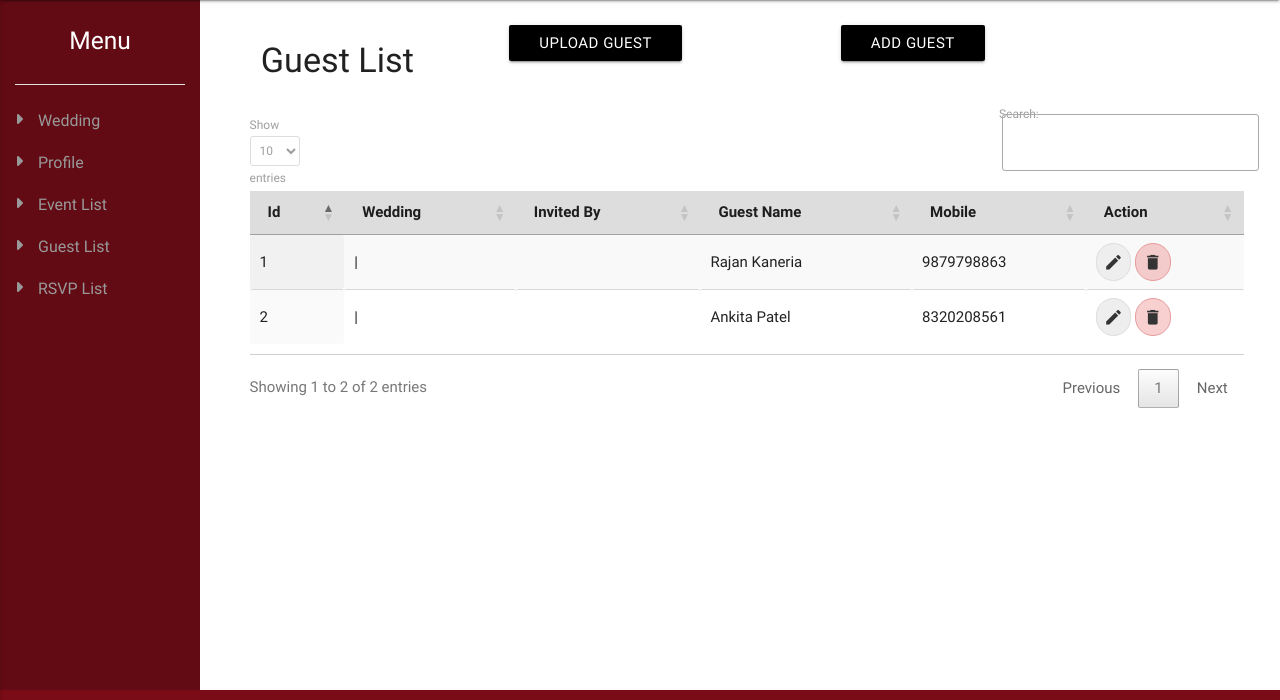
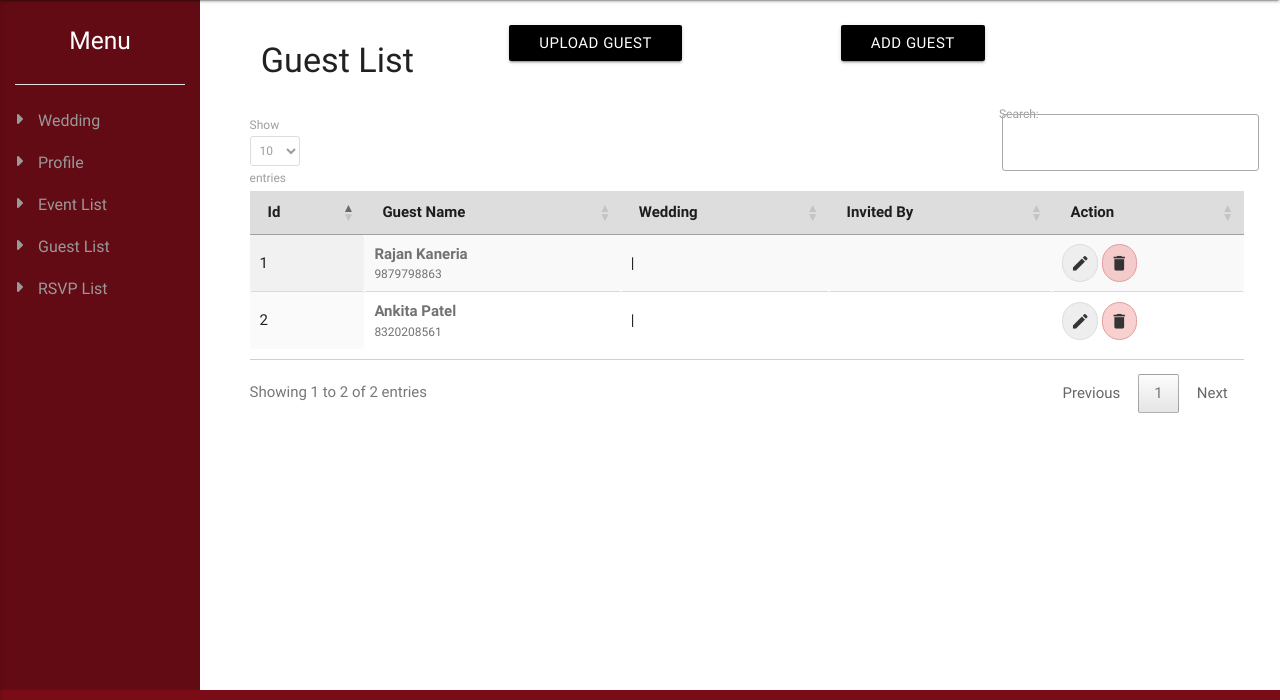
Before and after one commit to AnkitaPatel994/momentweddingWeb, a CodeIgniter app: page /moments-wedding/admin/guest_list in a window 1280 px wide. Shown: the part 100-800 px from the top of the page. Run offline with CodeIgniter, Linux system fonts and the light colour scheme; the visitor is signed in with stand-in values (Sample User, id 1); data comes from the database, SQL or seed files in the repository; data that the repository does not hold is empty; some libraries are stand-ins or nearby versions.

Commit message:
Wedding guest

```diff
--- a/application/config/config.php
+++ b/application/config/config.php
@@ -24,7 +24,7 @@ defined('BASEPATH') OR exit('No direct script access allowed');
 |
 */
 
-$config['base_url'] = 'http://localhost/moment-wedding/';
+$config['base_url'] = 'http://localhost/moments-wedding/';
 
 /*
 |--------------------------------------------------------------------------
--- a/application/views/guest_list.php
+++ b/application/views/guest_list.php
@@ -17,10 +17,9 @@
 			        <thead>
 			          <tr>
 			              <th>Id</th>
+			              <th>Guest Name</th>
 			              <th>Wedding</th>
 			              <th>Invited By</th>
-			              <th>Guest Name</th>
-			              <th>Mobile</th>
 			              <th>Action</th>
 			          </tr>
 			        </thead>
@@ -29,10 +28,9 @@
 			        <?php foreach($allGuestList as $key => $allGuestListRow){?>
 			          <tr id="guest-id<?php echo $allGuestListRow['id']; ?>">
 			            <td><?php echo $allGuestListRow['id']; ?></td>
+			            <td><div class="guest-name"><?php echo $allGuestListRow['name']; ?></div><div class="guest-contact"><?php echo $allGuestListRow['mobile']; ?></div></td>
 			            <td><?php echo $allGuestListRow['weddingName']; ?></td>
 			            <td><?php echo $allGuestListRow['invitedBy']; ?></td>
-			            <td><?php echo $allGuestListRow['name']; ?></td>
-			            <td><?php echo $allGuestListRow['mobile']; ?></td>
 			            <td><a href="#EditGuestList" class="btn-flat btn-edit waves-effect waves-light btn modal-trigger" data-guest-id=<?php echo $allGuestListRow['id']; ?>><i class="material-icons">edit</i></a>
 			            <a href="#editProfile" data-guest-id=<?php echo $allGuestListRow['id']; ?>  class="btn-flat btn-delete waves-effect waves-light btn modal-trigger"><i class="material-icons">delete</i></a></td>
 			          </tr>
--- a/html/css/guest_list.css
+++ b/html/css/guest_list.css
@@ -76,3 +76,12 @@ textarea{
     width: 100%;
     margin-bottom: 15px;
 }
+
+.guest-name {
+  font-weight: bold;
+  color: #727272;
+}
+.guest-contact {
+  font-size: 12px;
+  color: #727272;
+}
```
